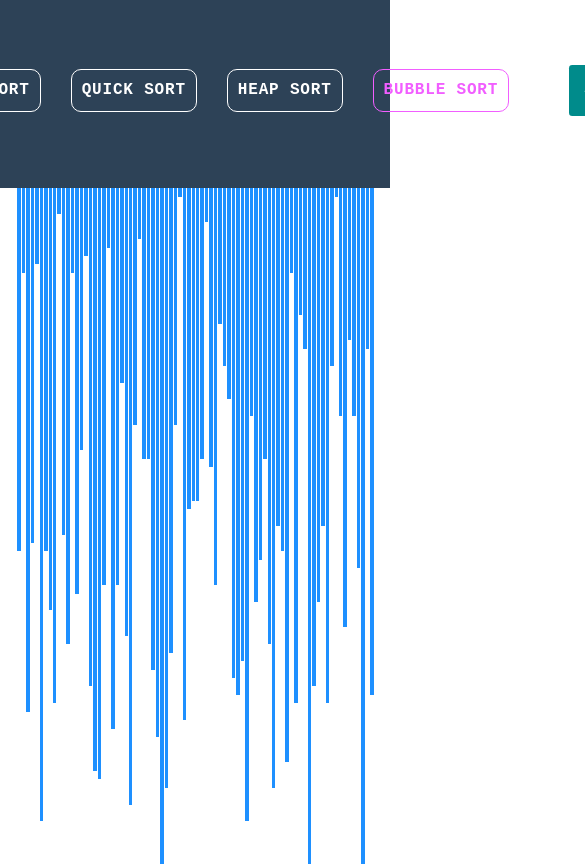
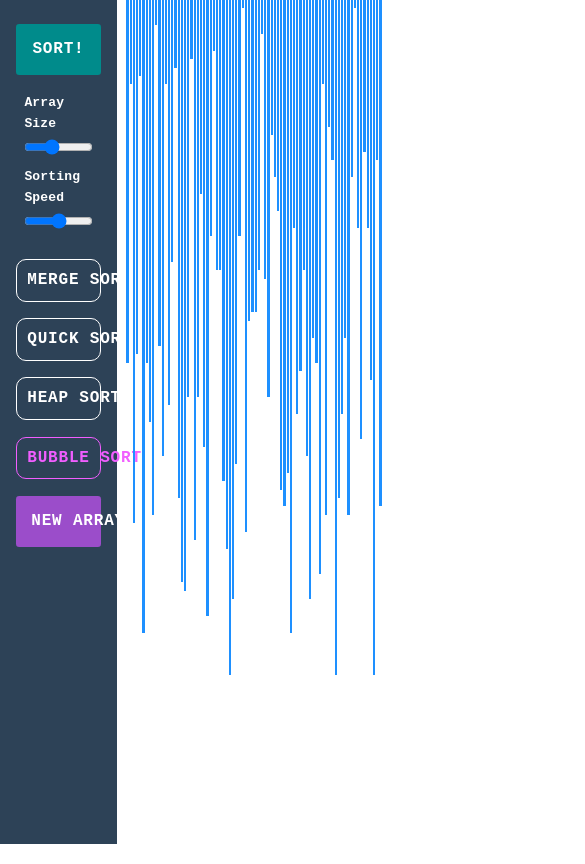
Before and after one commit to naime1947/sortalgovisulaizer, an Angular app: page / in a window 390 px wide. Shown: the top 864 px of the page, 585 px wide, since content can reach past the window. Built offline with nearby package versions, Linux system fonts and the light colour scheme.

Commit message:
responsiveess done

```diff
--- a/src/app/app.component.html
+++ b/src/app/app.component.html
@@ -1 +1,8 @@
-<app-toolbar></app-toolbar> <app-board></app-board>
+<div class="wrapper">
+  <div class="toolbar-wrapper">
+    <app-toolbar></app-toolbar>
+  </div>
+  <div class="board-wrapper">
+    <app-board></app-board>
+  </div>
+</div>
--- a/src/app/app.component.scss
+++ b/src/app/app.component.scss
@@ -0,0 +1,12 @@
+@media only screen and (max-width: 1024px) {
+  .wrapper {
+    display: flex;
+    height: 100vh;
+    .toolbar-wrapper {
+      width: 30vw;
+    }
+    .board-wrapper {
+      width: 70vw;
+    }
+  }
+}
--- a/src/app/components/board/board.component.html
+++ b/src/app/components/board/board.component.html
@@ -1,4 +1,4 @@
-<div class="container">
+<div class="wrapper">
   <div class="array-list">
     <div
       class="each-item"
--- a/src/app/components/board/board.component.scss
+++ b/src/app/components/board/board.component.scss
@@ -1,5 +1,6 @@
-.container {
+.wrapper {
   width: 100%;
+  padding: 0 40rem;
   display: flex;
   justify-content: center;
 
@@ -27,3 +28,9 @@
     background-color: darkcyan;
   }
 }
+
+@media only screen and (max-width: 1024px) {
+  .wrapper {
+    padding: 0 1rem;
+  }
+}
--- a/src/app/components/toolbar/toolbar.component.html
+++ b/src/app/components/toolbar/toolbar.component.html
@@ -9,7 +9,7 @@
   <div class="separator"></div>
   <div class="ranges">
     <div class="each-range">
-      <label for="changeSizeRange"> Change Array Size </label
+      <label for="changeSizeRange"> Array Size </label
       ><input
         #range
         [disabled]="isSortingStarted"
@@ -70,6 +70,6 @@
   </button>
   <div class="separator"></div>
   <button id="sort" (click)="onStartSorting()" [disabled]="isSortingStarted">
-    Start Sorting!
+    Sort!
   </button>
 </div>
--- a/src/app/components/toolbar/toolbar.component.scss
+++ b/src/app/components/toolbar/toolbar.component.scss
@@ -80,3 +80,40 @@
 #sort:hover {
   color: rgb(212, 212, 212);
 }
+
+@media only screen and (max-width: 1024px) {
+  #toolbar {
+    display: flex;
+    flex-direction: column;
+    justify-content: flex-start;
+    padding: 2rem;
+    height: 100%;
+    width: 100%;
+  }
+  .separator {
+    width: 80px;
+    height: 1px;
+    display: none;
+  }
+
+  #sort {
+    order: -1;
+  }
+
+  button {
+    display: block;
+    width: 100%;
+    margin: 1rem 0 !important;
+  }
+  .ranges {
+    width: 100%;
+    padding: 0 1rem;
+  }
+  input {
+    width: 100%;
+  }
+
+  #btnNewArray {
+    order: 1;
+  }
+}
```
